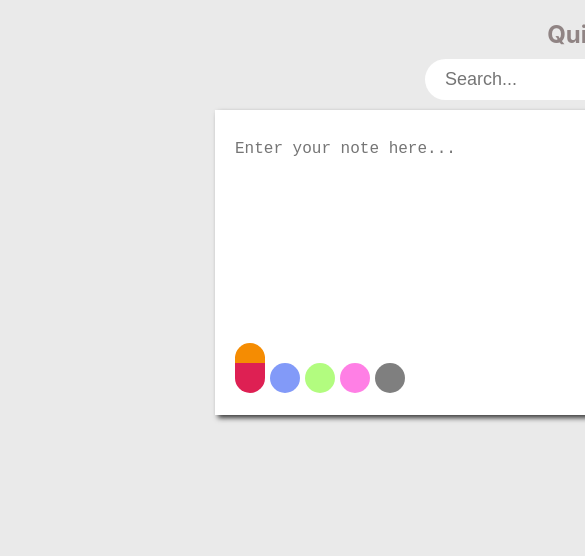
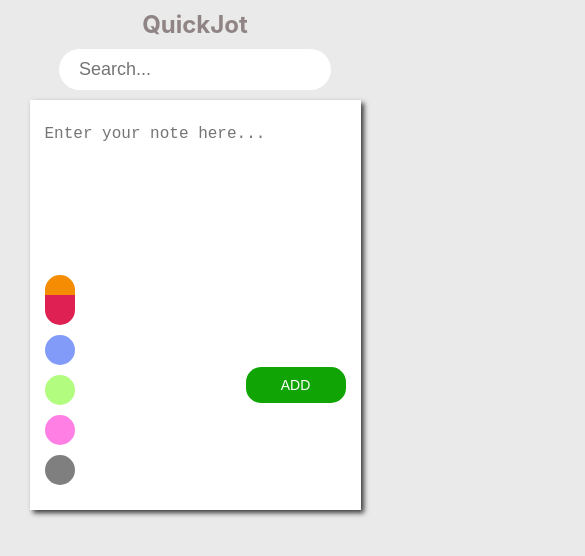
Before and after one commit to PawanAK/QuickJot, a React (Vite) app: page / in a window 390 px wide. Shown: the top 556 px of the page, 585 px wide, since content can reach past the window. Built offline with nearby package versions, Linux system fonts and the light colour scheme.

Commit message:
Responsive design

```diff
--- a/src/App.css
+++ b/src/App.css
@@ -7,7 +7,8 @@
 }
 
 .container {
-  width: 1200px;
+  width: 90%;
+  max-width: 1200px;
   padding: 20px;
   margin: 0 auto;
   display: flex;
@@ -28,7 +29,8 @@
   padding: 10px 20px;
   border: none;
   background-color: #fff;
-  width: 350px;
+  width: 100%;
+  max-width: 350px;
   margin: 10px 0;
   font-size: 18px;
   color: #908484;
@@ -41,17 +43,17 @@
   align-items: center;
   justify-content: center;
   flex-direction: column;
-  -webkit-box-shadow: 3px 3px 5px 0px rgba(0, 0, 0, 0.75);
-  -moz-box-shadow: 3px 3px 5px 0px rgba(0, 0, 0, 0.75);
   box-shadow: 3px 3px 5px 0px rgba(0, 0, 0, 0.75);
   padding: 10px;
+  width: 100%;
+  max-width: 750px;
 }
 
 .textarea-input {
   border-radius: 3px;
   outline: none;
   padding: 10px;
-  width: 750px;
+  width: 100%;
   min-height: 200px;
   border: none;
   margin-top: 10px;
@@ -116,7 +118,7 @@
 }
 
 .note-container {
-  width: 1000px;
+  width: 100%;
   display: flex;
   justify-content: center;
   align-items: center;
@@ -126,20 +128,41 @@
 }
 
 .note-item {
+  width: 100%;
   min-width: 250px;
   padding: 10px 24px;
   color: #fff;
   font-weight: bold;
   margin: 10px 12px;
-  -webkit-box-shadow: 3px 3px 5px 0px rgba(0, 0, 0, 0.75);
-  -moz-box-shadow: 3px 3px 5px 0px rgba(0, 0, 0, 0.75);
   box-shadow: 3px 3px 5px 0px rgba(0, 0, 0, 0.75);
 }
 
-.note-not-found {
+.note-notfound {
   text-align: center;
   padding: 10px 24px;
   color: red;
   font-size: 19px;
   font-weight: 600;
 }
+
+@media (max-width: 768px) {
+  .container {
+    padding: 10px;
+  }
+
+  .textarea-box {
+    padding: 5px;
+  }
+
+  .textarea-input {
+    min-height: 150px;
+  }
+
+  .note-item {
+    min-width: 100%;
+  }
+  .btn {
+    display: block;
+    margin-bottom: 10px;
+  }
+}
```
